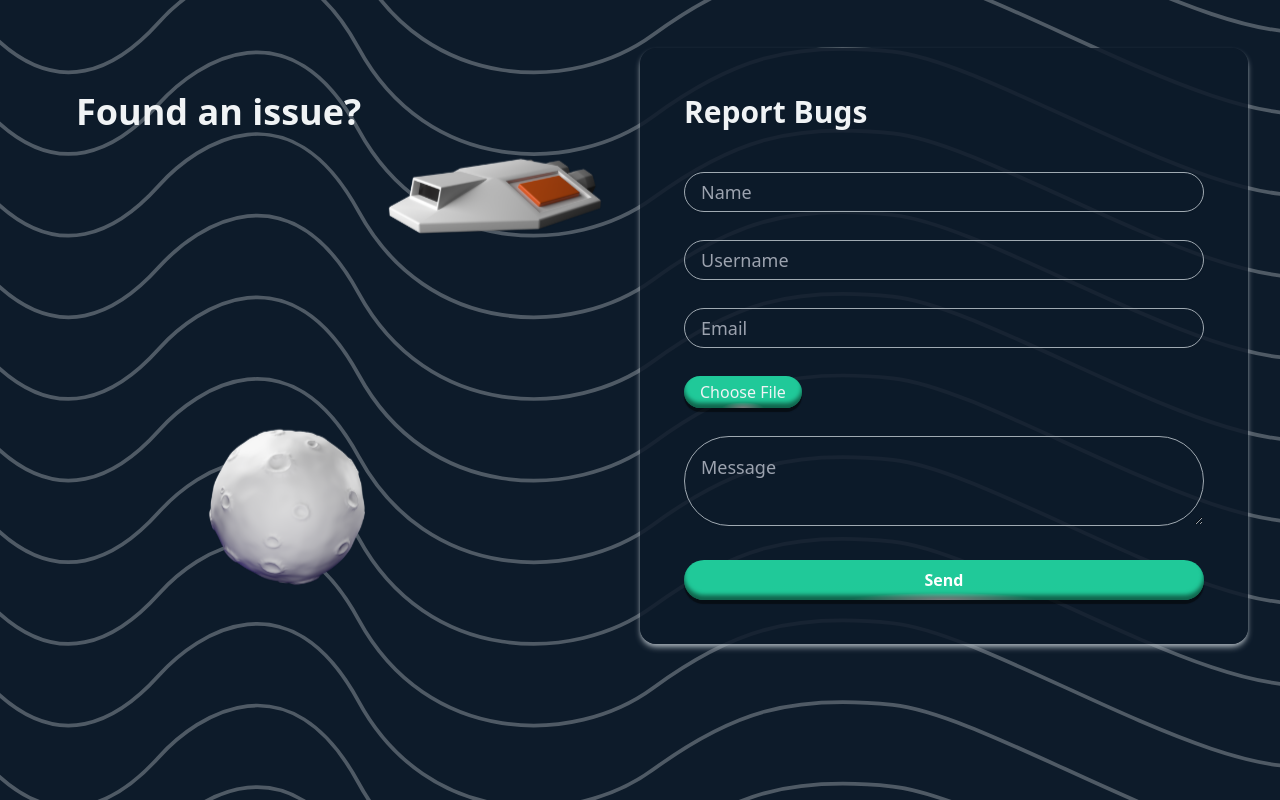
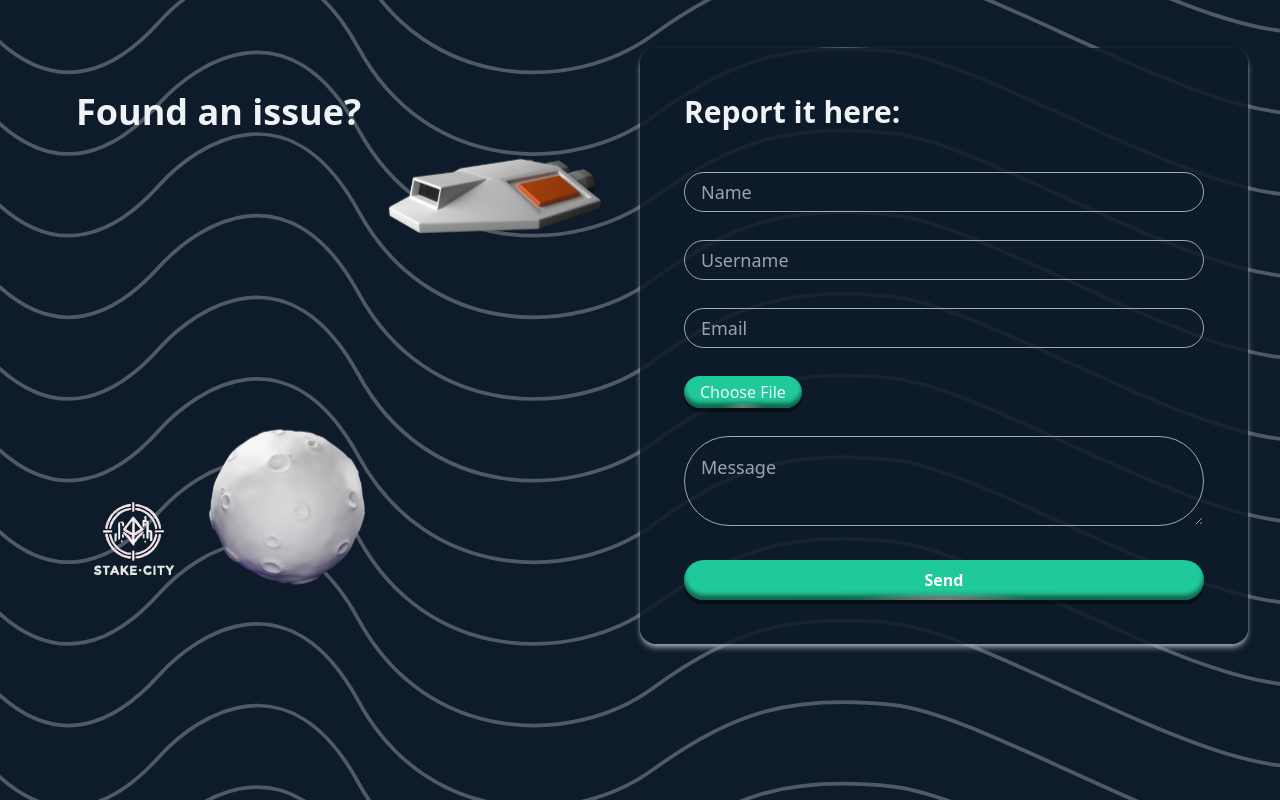
Before and after one commit to NduNdu21/stake.city-ndudev, a React (Create React App) app: page /bug-report in a window 1280 px wide. Built offline with nearby package versions, Linux system fonts and the light colour scheme; no server answers; a web font is replaced by a local one.

Commit message:
changed the header again and added the logo

```diff
--- a/src/components/Layout.jsx
+++ b/src/components/Layout.jsx
@@ -4,6 +4,7 @@ import { useState } from "react";
 import moon from "../imgs/moon.svg"
 import rocket from "../imgs/rocket.svg"
 import styles from "./Dashboard.module.css"
+import logo from "../logo7.svg"
 
 
 export default function Layout() {
@@ -27,13 +28,13 @@ export default function Layout() {
                                 <h1 className="text-[#F0F3F5] text-4xl font-bold leading-10 absolute top-11 left-11">Found an issue?</h1>
                                 <div className="absolute bottom-0 w-full lg:p-11 p-5">
                                     {/* Section for logos and contact details if needed */}
-
+                                    <img src={logo} alt="logo" className="w-28 h-auto"/>
                                 </div>
                             </div>
                         </div>
                     </div>
                     <form action="POST" className="relative bg-[#0D1B2A]/85 p-5 lg:p-11 lg:rounded-r-2xl rounded-2xl shadow-md shadow-[#A0AAB2]">
-                        <h2 className="text-[#F0F3F5] text-3xl font-semibold leading-10 mb-10">Report Bugs</h2>
+                        <h2 className="text-[#F0F3F5] text-3xl font-semibold leading-10 mb-10">Report it here:</h2>
                         <input type="text" className="w-full h-8 sm:h-10 text-[#F0F3F5] placeholder-gray-400  shadow-sm bg-transparent text-lg font-normal leading-7 rounded-full border border-[#A0AAB2] focus:outline-none pl-4 mb-7" placeholder="Name"/>
                         <input type="text" className="w-full h-8 sm:h-10 text-[#F0F3F5] placeholder-gray-400 shadow-sm bg-transparent text-lg font-normal leading-7 rounded-full border border-[#A0AAB2] focus:outline-none pl-4 mb-7" placeholder="Username"/>
                         <input type="text" className="w-full h-8 sm:h-10 text-[#F0F3F5] placeholder-gray-400 shadow-sm bg-transparent text-lg font-normal leading-7 rounded-full border border-[#A0AAB2] focus:outline-none pl-4 mb-7" placeholder="Email"/>
```
